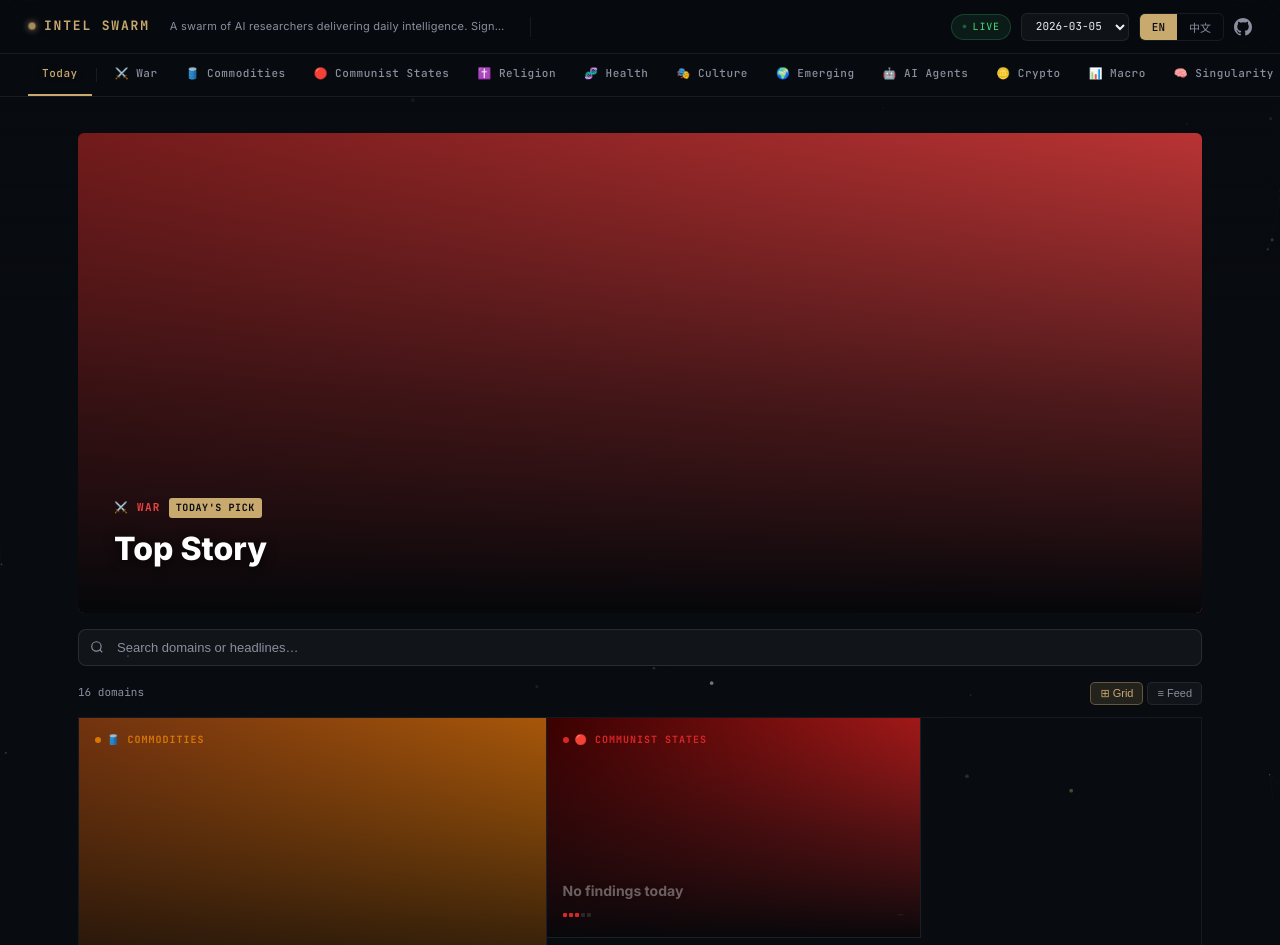
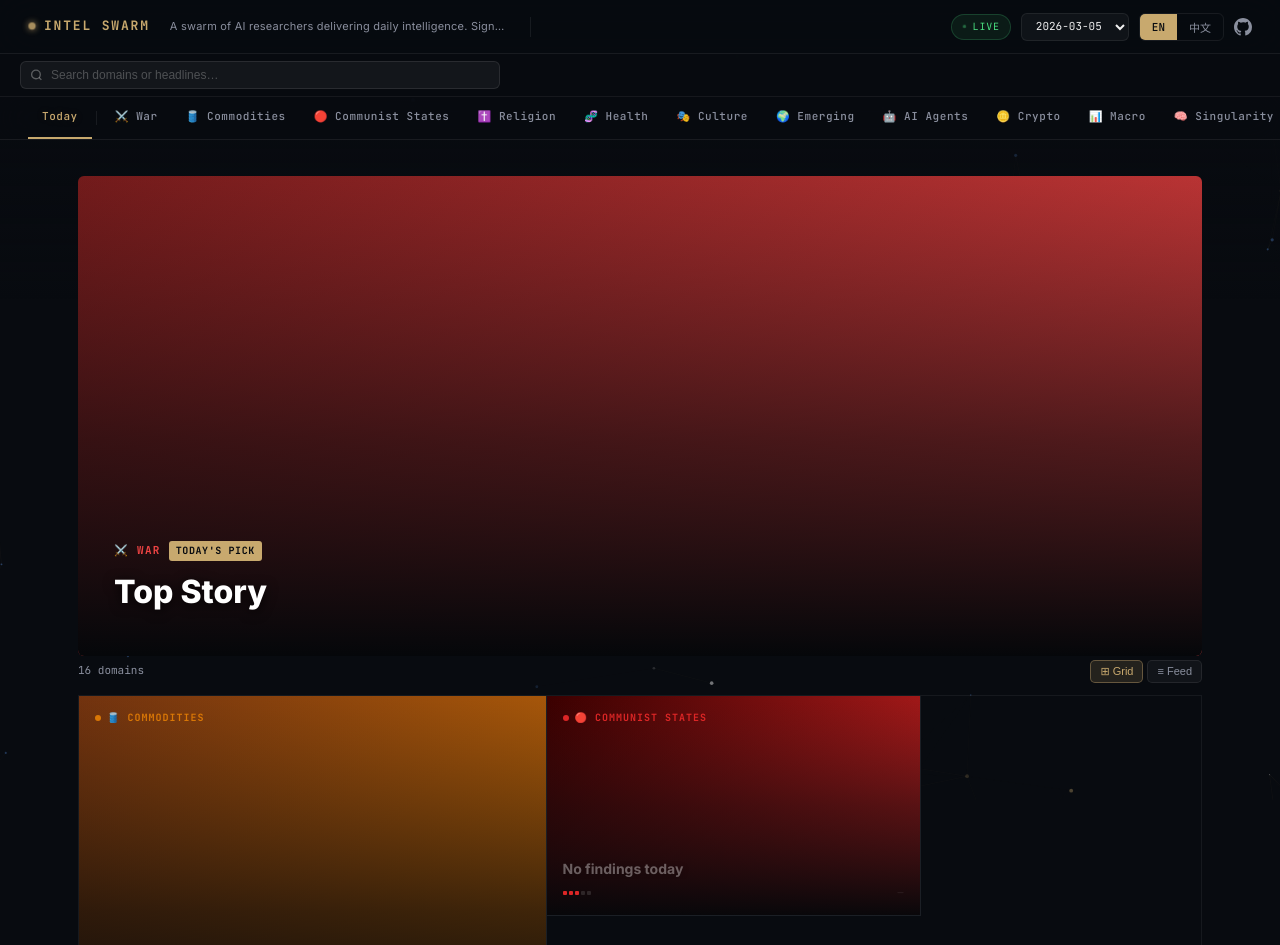
Before and after one commit to outsmartchad/intel-swarm, a Flask app: page /date/1 in a window 1280 px wide. Shown: the top 945 px of the page. Run offline with Flask 3, Linux system fonts and the light colour scheme.

Commit message:
feat: move search to top sticky bar, remove synthesis from homepage

```diff
--- a/web/templates/base.html
+++ b/web/templates/base.html
@@ -137,8 +137,25 @@
     .lang-btn:hover:not(.active) { color: var(--text); background: rgba(255,255,255,.05); }
 
     /* ── DOMAIN NAV ── */
+    .global-search-bar {
+      position: sticky; top: 54px; z-index: 98;
+      background: rgba(8,11,16,.92); backdrop-filter: blur(12px);
+      border-bottom: 1px solid rgba(255,255,255,.06);
+      padding: 7px 20px;
+    }
+    .global-search-inner { position: relative; max-width: 480px; }
+    .gsearch-icon { position: absolute; left: 10px; top: 50%; transform: translateY(-50%); color: rgba(255,255,255,.3); pointer-events: none; }
+    .gsearch-input {
+      width: 100%; background: rgba(255,255,255,.05); border: 1px solid rgba(255,255,255,.09);
+      border-radius: 6px; padding: 6px 60px 6px 30px;
+      color: var(--text); font-size: 12px; outline: none;
+      transition: border .15s, background .15s;
+    }
+    .gsearch-input::placeholder { color: rgba(255,255,255,.25); }
+    .gsearch-input:focus { border-color: rgba(200,169,110,.45); background: rgba(255,255,255,.07); }
+    .gsearch-count { position: absolute; right: 10px; top: 50%; transform: translateY(-50%); font-size: 10px; color: rgba(255,255,255,.3); font-family: var(--mono); white-space: nowrap; }
     .domain-nav {
-      position: sticky; top: 54px; z-index: 99;
+      position: sticky; top: 92px; z-index: 97;
       background: rgba(8,11,16,0.75);
       backdrop-filter: blur(16px);
       border-bottom: 1px solid var(--border);
@@ -360,6 +377,18 @@
   </div>
 </header>
 
+<div class="global-search-bar">
+  <div class="global-search-inner">
+    <svg class="gsearch-icon" width="13" height="13" viewBox="0 0 24 24" fill="none" stroke="currentColor" stroke-width="2.5">
+      <circle cx="11" cy="11" r="8"/><line x1="21" y1="21" x2="16.65" y2="16.65"/>
+    </svg>
+    <input class="gsearch-input" id="global-search" type="text" autocomplete="off"
+      placeholder="{% if (lang|default('en')) == 'zh' %}搜尋領域或標題…{% else %}Search domains or headlines…{% endif %}"
+      />
+    <span class="gsearch-count" id="search-count"></span>
+  </div>
+</div>
+
 <nav class="domain-nav">
   <a href="/?lang={{ lang|default('en') }}" {% block nav_home %}{% endblock %}>
     {% if (lang|default('en')) == 'zh' %}今日{% else %}Today{% endif %}
--- a/web/templates/home.html
+++ b/web/templates/home.html
@@ -4,29 +4,7 @@
 
 {% block body %}
 <style>
-/* ── SYNTHESIS STRIP ── */
-.syn-hero { margin-bottom: 20px; }
-
-/* ── SEARCH BAR ── */
-.search-bar-wrap {
-  position: relative; margin-bottom: 16px;
-}
-.search-input {
-  width: 100%; background: rgba(255,255,255,.04); border: 1px solid rgba(255,255,255,.1);
-  border-radius: 8px; padding: 10px 14px 10px 38px;
-  color: var(--text); font-size: 13px; outline: none;
-  transition: border .15s, background .15s;
-}
-.search-input::placeholder { color: var(--muted); }
-.search-input:focus { border-color: rgba(200,169,110,.5); background: rgba(255,255,255,.06); }
-.search-icon {
-  position: absolute; left: 12px; top: 50%; transform: translateY(-50%);
-  color: var(--muted); pointer-events: none;
-}
-.search-count {
-  position: absolute; right: 12px; top: 50%; transform: translateY(-50%);
-  font-size: 11px; color: var(--muted); font-family: var(--mono);
-}
+/* Search bar lives in base.html global-search-bar */
 
 /* ── VIEW TOGGLE ── */
 .view-toolbar {
@@ -235,17 +213,6 @@
 
 <div class="wrap">
 
-  {# ── SYNTHESIS ── #}
-  {% if synthesis_html %}
-  <div class="syn-hero">
-    <div class="syn-tag">🔮 SYNTHESIS &nbsp; {{ date }}</div>
-    <div class="syn-headline">{{ syn_headline or "Intelligence Synthesis" }}</div>
-    {% if chief_action %}
-    <div class="chief-call">🧑🔬 <strong>Chief:</strong> {{ chief_action[:360] }}</div>
-    {% endif %}
-  </div>
-  {% endif %}
-
   {# ── HERO BANNER — top domain (Apple Daily style) ── #}
   {% set hero = domains[0] %}
   {% set hero_col1 = hero.colors.split(',')[0] %}
@@ -270,17 +237,7 @@
     </div>
   </a>
 
-  {# ── TOOLBAR: search + view toggle ── #}
-  <div style="margin-top:16px">
-    <div class="search-bar-wrap">
-      <svg class="search-icon" width="14" height="14" viewBox="0 0 24 24" fill="none" stroke="currentColor" stroke-width="2">
-        <circle cx="11" cy="11" r="8"/><line x1="21" y1="21" x2="16.65" y2="16.65"/>
-      </svg>
-      <input class="search-input" type="text" id="search-input"
-        placeholder="{% if (lang|default('en')) == 'zh' %}搜尋領域或標題…{% else %}Search domains or headlines…{% endif %}"
-        oninput="filterCards(this.value)" autocomplete="off" />
-      <span class="search-count" id="search-count"></span>
-    </div>
+  {# ── VIEW TOOLBAR ── #}
   <div class="view-toolbar">
     <span class="view-label">{% if (lang|default('en')) == 'zh' %}{{ domains|length }} 個領域{% else %}{{ domains|length }} domains{% endif %}</span>
     <div class="view-btns">
@@ -290,7 +247,6 @@
       <button class="view-btn" id="btn-feed" onclick="setView('feed')" title="Feed view">
         ≡ {% if (lang|default('en')) == 'zh' %}列表{% else %}Feed{% endif %}
       </button>
-      </div>
     </div>
   </div>
 
@@ -430,6 +386,9 @@ function filterCards(q) {
 (function() {
   const saved = localStorage.getItem('intel-view');
   if (saved === 'feed') setView('feed');
+  // Wire global search input (lives in base.html)
+  const gs = document.getElementById('global-search');
+  if (gs) gs.addEventListener('input', e => filterCards(e.target.value));
 })();
 </script>
 {% endblock %}
```
Lines whose indentation alone changed are shown as unchanged.
